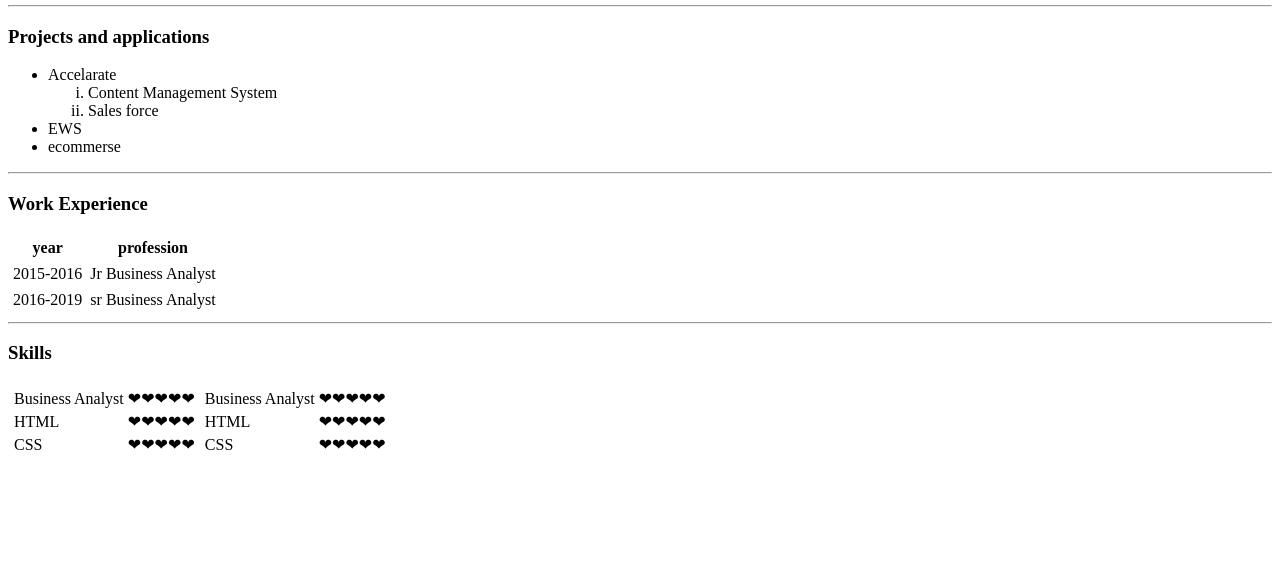
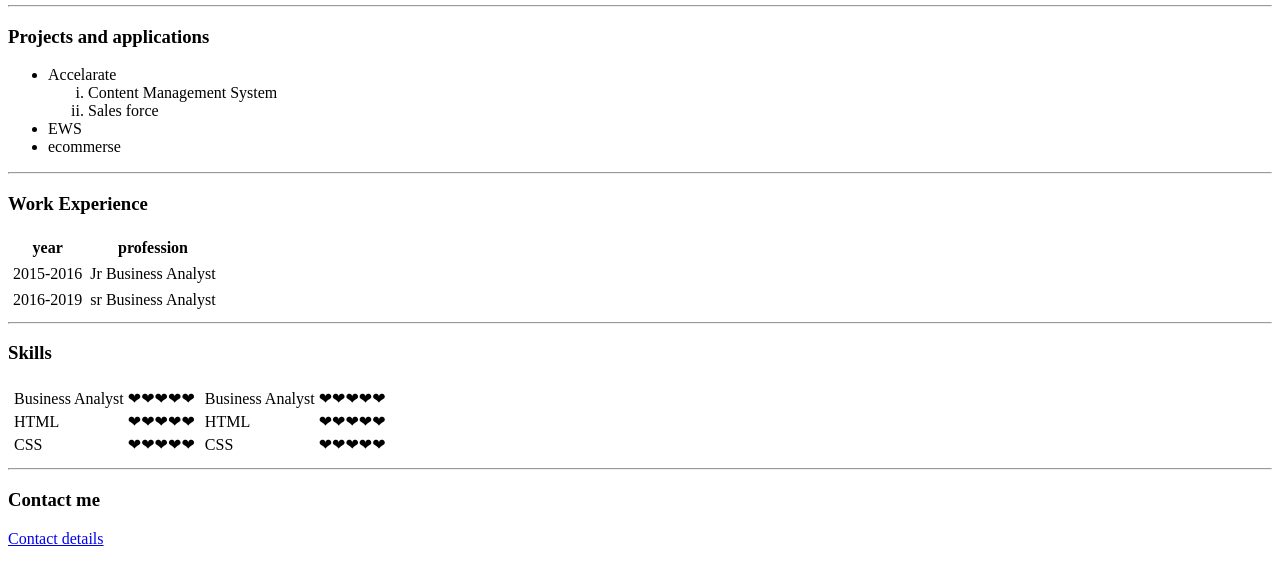
Before and after one commit to snehasavarapu/cv, a plain HTML site: page index.html in a window 1280 px wide. Shown: the part 206-788 px from the top of the page. Drawn offline with Linux system fonts and the light colour scheme.

Commit message:
Update index.html

```diff
--- a/index.html
+++ b/index.html
@@ -82,5 +82,8 @@
           </table></td>
     </tr>
   </table>
+  <hr>
+  <h3>Contact me</h3>
+  <a href="Forms.html">Contact details</a>
 </body>
 </html>
```
